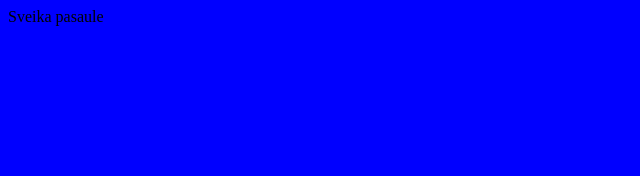
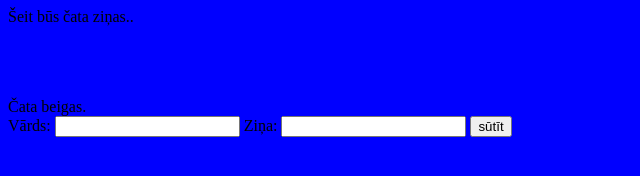
Before and after one commit to eduardskr/paraugs_cats, a plain HTML site: page index.html in a window 1280 px wide. Shown: the whole page, without its empty margins (0-640 px from the left). Drawn offline with Linux system fonts and the light colour scheme.

Commit message:
Update index.html

```diff
--- a/index.html
+++ b/index.html
@@ -3,11 +3,20 @@
 <head>
     <meta charset="UTF-8">
     <meta name="viewport" content="width=device-width, initial-scale=1.0">
-    <title>Document</title>
+    <title>Čata aplikācija</title>
     <link href="style.css" rel="stylesheet">
 </head>
 <body>
-    Sveika pasaule
+    <div class="pamatlaukums">
+        <div class="cataZina">
+            Šeit būs čata ziņas..
+            <br><br><br><br><br>
+            Čata beigas.
+        </div>
+        Vārds: <input class="vards">
+        Ziņa: <input class="zina">
+        <input type="button" value="sūtīt" onclick="sutitZinu()"
+    </div>
     <script src="script.js"></script>
 </body>
 </html>
```
